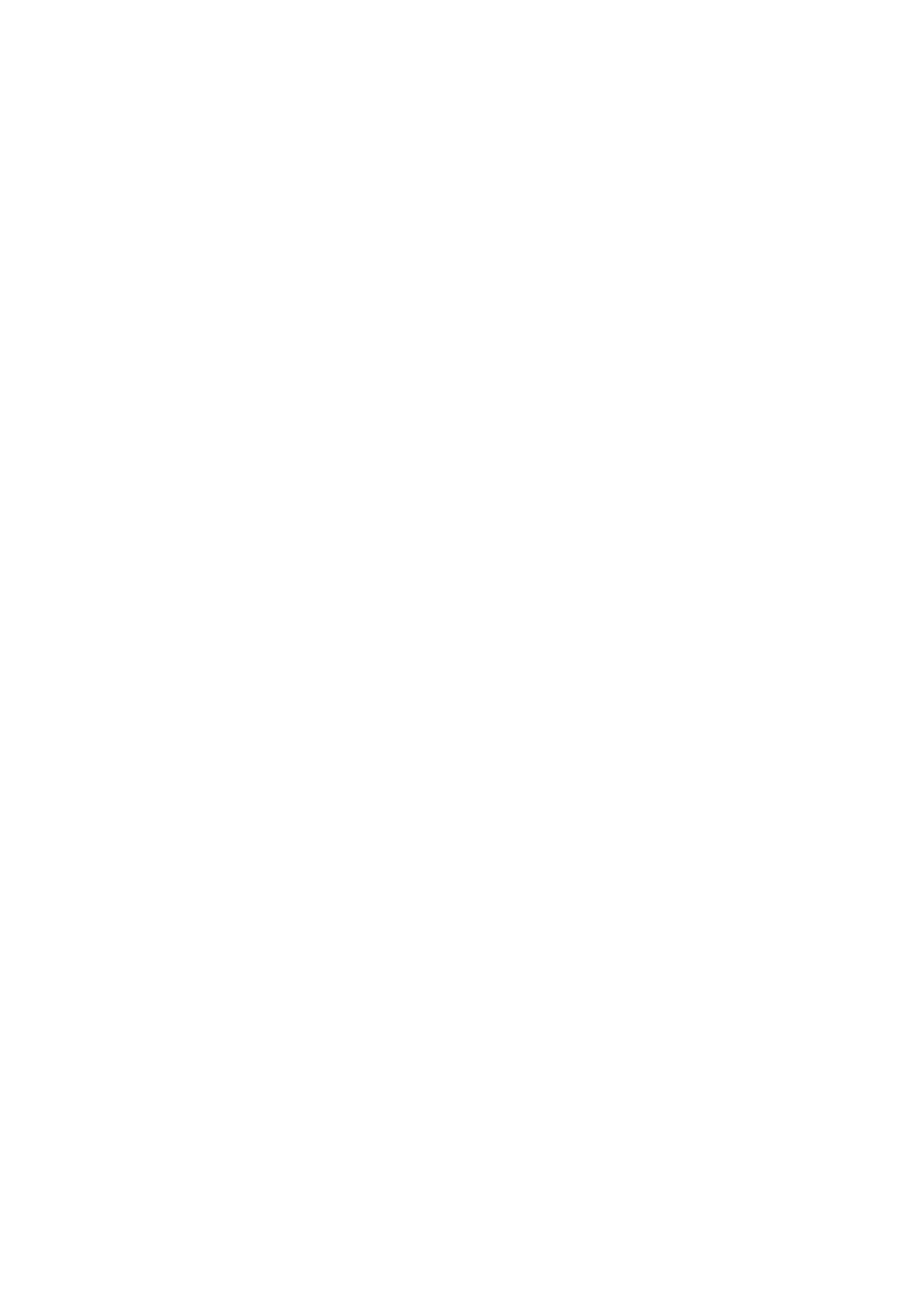
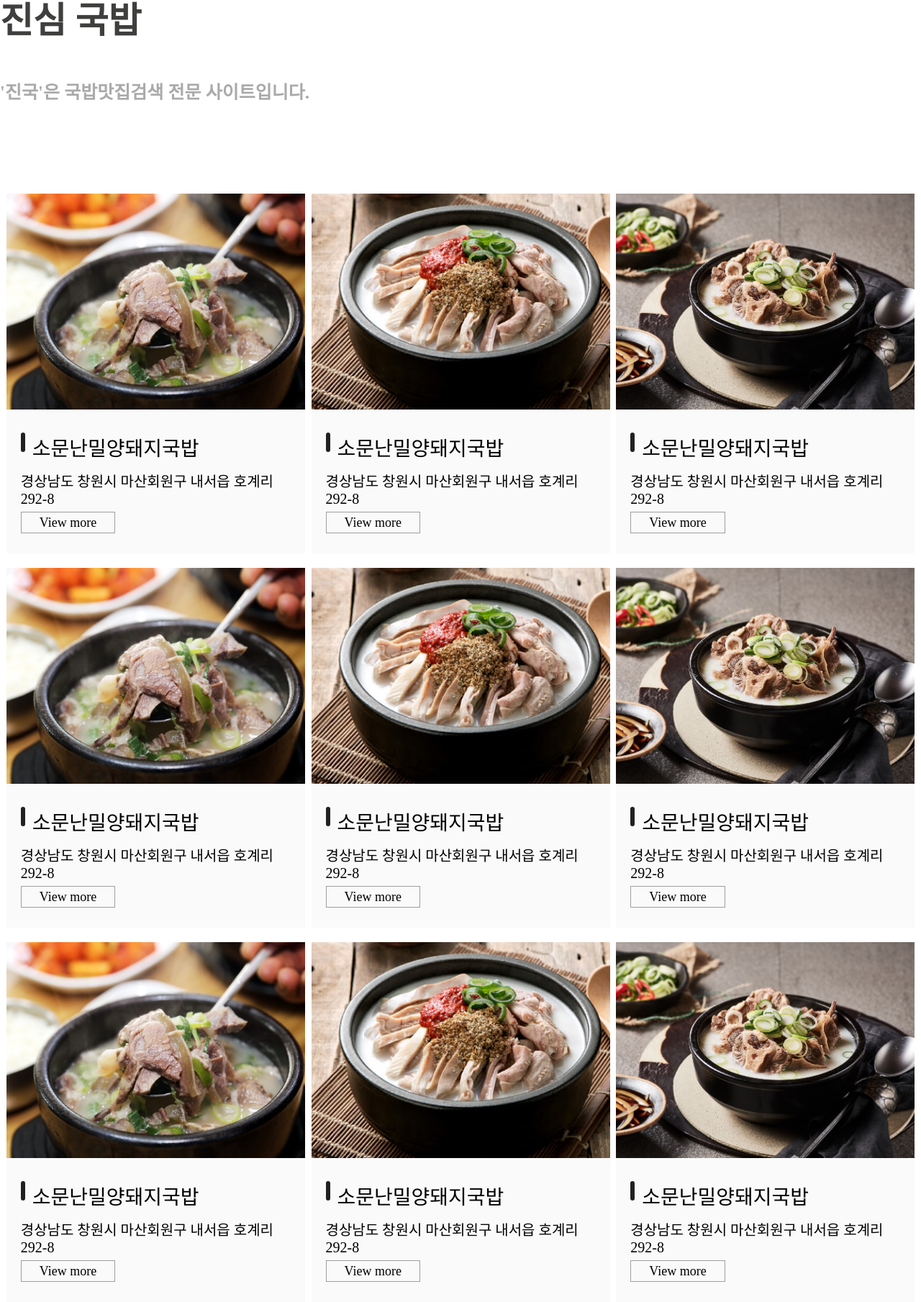
Before and after one commit to Code-Angler/KoreanSoupsMaina, a Flask app: page / in a window 1280 px wide. Before the commit the part shown is empty. Shown: the part 901-2710 px from the top of the page at 72% size. Before the commit the page ends 800 px from the top, so only its background shows below. Run offline with Flask 2, Linux system fonts and the light colour scheme; some web fonts are replaced.

Commit message:
add template

```diff
--- /dev/null
+++ b/static/maincontainer.css
@@ -0,0 +1,68 @@
+.main-list {
+  margin-top: 250px;
+  width: 100%;
+  display: flex;
+  flex-direction: column;
+}
+
+.list {
+  background-color: #fafafa;
+  width: 415px;
+  height: 500px;
+  transition: 0.5s ease-in-out;
+}
+
+.list:hover {
+  transform: translateY(-7px);
+}
+
+.soup-img-box {
+  width: 100%;
+  height: 300px;
+  overflow: hidden;
+  margin: 0 auto;
+}
+
+.soup-img {
+  width: 100%;
+  height: 100%;
+  object-fit: cover;
+}
+
+.soup-title {
+  display: flex;
+  justify-content: flex-start;
+  font-size: 28px;
+}
+
+.title-stick {
+  background-color: #212121;
+  height: 27px;
+  width: 6px;
+  margin-right: 10px;
+  border-radius: 5px;
+}
+
+.soup-title-desc {
+  font-size: 20px;
+}
+
+.view-more-box {
+  font-size: 18px;
+  border: 1px solid #9e9e9e;
+  padding: 4px 25px;
+}
+
+.soup-desc-box {
+  height: 200px;
+  padding: 20px;
+  display: flex;
+  flex-direction: column;
+  justify-content: space-evenly;
+}
+
+.list-columm {
+  margin-top: 20px;
+  display: flex;
+  justify-content: space-evenly;
+}
--- /dev/null
+++ b/static/style.css
@@ -0,0 +1,24 @@
+@import url(//fonts.googleapis.com/earlyaccess/jejumyeongjo.css);
+@import url("./topSection.css");
+@import url("./maincontainer.css");
+@font-face {
+  font-family: "Chosunilbo_myungjo";
+  src: url("https://cdn.jsdelivr.net/gh/projectnoonnu/noonfonts_one@1.0/Chosunilbo_myungjo.woff")
+    format("woff");
+  font-weight: normal;
+  font-style: normal;
+}
+
+.jejumyeongjo * {
+  font-family: "Jeju Myeongjo", serif;
+}
+
+* {
+  padding: 0;
+  margin: 0;
+  box-sizing: border-box;
+}
+
+body {
+  font-family: "Chosunilbo_myungjo";
+}
--- /dev/null
+++ b/static/topSection.css
@@ -0,0 +1,85 @@
+.container {
+  width: 1280px;
+  height: 200vh;
+  margin: auto;
+  overflow: visible;
+}
+
+.top-section {
+  width: 1280px;
+  position: absolute;
+  z-index: 10;
+}
+
+.top-section-box {
+  width: 100%;
+  display: flex;
+  justify-content: space-between;
+  align-items: center;
+  z-index: 10;
+  color: #fafafa;
+  height: 150px;
+}
+
+.logo {
+  font-size: 50px;
+}
+
+.nav-bar {
+  font-size: 25px;
+}
+
+.banner-box {
+  position: absolute;
+  width: 100%;
+  height: 900px;
+  background: linear-gradient(0deg, rgba(0, 0, 0, 0.2), rgba(0, 0, 0, 0.2)),
+    url("./image/1623060501803.jpg");
+  background-size: cover;
+  background-position: center center;
+  top: 0;
+  z-index: 5;
+}
+
+.nav-desc {
+  font-size: 30px;
+}
+
+.nav-bar {
+  display: flex;
+}
+
+.login img {
+  width: 30px;
+  height: 30px;
+}
+
+.empty-box {
+  width: 100%;
+  height: 900px;
+}
+
+.title-text {
+  font-size: 50px;
+}
+
+.title-text-block {
+  position: relative;
+}
+
+.title-text {
+  position: absolute;
+  top: -60px;
+  z-index: 11;
+  line-height: 60px;
+  color: #3f3f3e;
+}
+.up-title-text {
+  color: #fafafa;
+}
+
+.title-desc {
+  margin-top: 40px;
+  font-size: 25px;
+  color: #aaa;
+}
--- a/templates/index.html
+++ b/templates/index.html
@@ -1,10 +1,113 @@
 <!DOCTYPE html>
 <html lang="en">
-<head>
-    <meta charset="UTF-8">
+  <head>
+    <meta charset="UTF-8" />
     <title>Title</title>
-</head>
-<body>
+    <link rel="stylesheet" href="../static/style.css" />
+  </head>
+  <body>
+    <div class="container">
+        <div class="top-section">
+        <div class="top-section-box">
+          <div class="logo">진국</div>
+          <div class="nav-desc">국밥에 진심인 어려분을 환영합니다</div>
+          <div class="login"><img src="../static/image/login.svg" /></div>
+        </div>
+    </div>
+    <div class="empty-box"></div>
+    <div class="title-text-block">
+        <h3 class="title-text">
+          <span class="up-title-text">뜨끈한 국밥을 찾아서</span> <br />
+          진심 국밥
+          <p class="title-desc">'진국'은 국밥맛집검색 전문 사이트입니다.</p>
+        </h3>
+      </div>
 
-</body>
+      <div class="main-list">
+          <div class="list-columm">
+          <div class="list">
+              <div class="soup-img-box"><img src="../static/image/국밥1.jpeg" class="soup-img"></div>
+              <div class="soup-desc-box">
+              <div class="soup-title"> <div class="title-stick"></div>소문난밀양돼지국밥</div>
+              <div class="soup-title-desc">경상남도 창원시 마산회원구 내서읍 호계리 292-8</div>
+              <div class="view-more"><span class="view-more-box">View more</span></div>
+            </div>
+            </div>
+          <div class="list">
+            <div class="soup-img-box"><img src="../static/image/국밥2.jpeg" class="soup-img"></div>
+            <div class="soup-desc-box">
+            <div class="soup-title"> <div class="title-stick"></div>소문난밀양돼지국밥</div>
+            <div class="soup-title-desc">경상남도 창원시 마산회원구 내서읍 호계리 292-8</div>
+            <div class="view-more"><span class="view-more-box">View more</span></div>
+          </div>
+          </div>
+          <div class="list">
+            <div class="soup-img-box"><img src="../static/image/국밥3.jpeg" class="soup-img"></div>
+            <div class="soup-desc-box">
+            <div class="soup-title"> <div class="title-stick"></div>소문난밀양돼지국밥</div>
+            <div class="soup-title-desc">경상남도 창원시 마산회원구 내서읍 호계리 292-8</div>
+            <div class="view-more"><span class="view-more-box">View more</span></div>
+          </div>
+          </div>
+        </div>
+        <div class="list-columm">
+            <div class="list">
+                <div class="soup-img-box"><img src="../static/image/국밥1.jpeg" class="soup-img"></div>
+                <div class="soup-desc-box">
+                <div class="soup-title"> <div class="title-stick"></div>소문난밀양돼지국밥</div>
+                <div class="soup-title-desc">경상남도 창원시 마산회원구 내서읍 호계리 292-8</div>
+                <div class="view-more"><span class="view-more-box">View more</span></div>
+              </div>
+              </div>
+            <div class="list">
+              <div class="soup-img-box"><img src="../static/image/국밥2.jpeg" class="soup-img"></div>
+              <div class="soup-desc-box">
+              <div class="soup-title"> <div class="title-stick"></div>소문난밀양돼지국밥</div>
+              <div class="soup-title-desc">경상남도 창원시 마산회원구 내서읍 호계리 292-8</div>
+              <div class="view-more"><span class="view-more-box">View more</span></div>
+            </div>
+            </div>
+            <div class="list">
+              <div class="soup-img-box"><img src="../static/image/국밥3.jpeg" class="soup-img"></div>
+              <div class="soup-desc-box">
+              <div class="soup-title"> <div class="title-stick"></div>소문난밀양돼지국밥</div>
+              <div class="soup-title-desc">경상남도 창원시 마산회원구 내서읍 호계리 292-8</div>
+              <div class="view-more"><span class="view-more-box">View more</span></div>
+            </div>
+            </div>
+          </div>
+          <div class="list-columm">
+            <div class="list">
+                <div class="soup-img-box"><img src="../static/image/국밥1.jpeg" class="soup-img"></div>
+                <div class="soup-desc-box">
+                <div class="soup-title"> <div class="title-stick"></div>소문난밀양돼지국밥</div>
+                <div class="soup-title-desc">경상남도 창원시 마산회원구 내서읍 호계리 292-8</div>
+                <div class="view-more"><span class="view-more-box">View more</span></div>
+              </div>
+              </div>
+            <div class="list">
+              <div class="soup-img-box"><img src="../static/image/국밥2.jpeg" class="soup-img"></div>
+              <div class="soup-desc-box">
+              <div class="soup-title"> <div class="title-stick"></div>소문난밀양돼지국밥</div>
+              <div class="soup-title-desc">경상남도 창원시 마산회원구 내서읍 호계리 292-8</div>
+              <div class="view-more"><span class="view-more-box">View more</span></div>
+            </div>
+            </div>
+            <div class="list">
+              <div class="soup-img-box"><img src="../static/image/국밥3.jpeg" class="soup-img"></div>
+              <div class="soup-desc-box">
+              <div class="soup-title"> <div class="title-stick"></div>소문난밀양돼지국밥</div>
+              <div class="soup-title-desc">경상남도 창원시 마산회원구 내서읍 호계리 292-8</div>
+              <div class="view-more"><span class="view-more-box">View more</span></div>
+            </div>
+            </div>
+          </div>
+      </div>
+
+      </div>
+      <div class="banner-box"></div>
+
+
+    </div>
+  </body>
 </html>
```
Also changed, not shown: static/image/login.svg (added), static/image/logincheck.svg (added), static/image/국밥1.jpeg (added), static/image/국밥2.jpeg (added), static/image/국밥3.jpeg (added), 2 other files.
